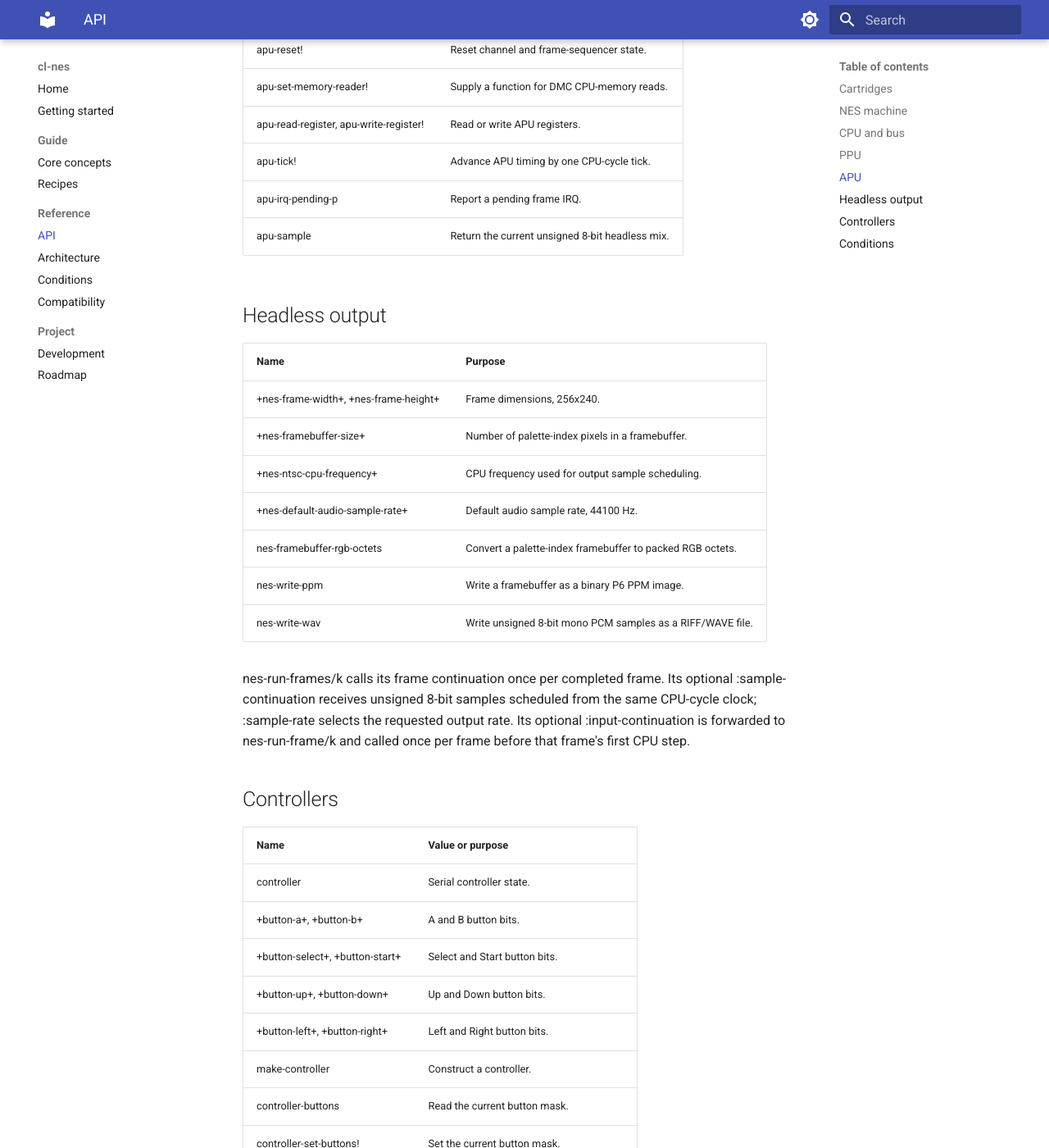
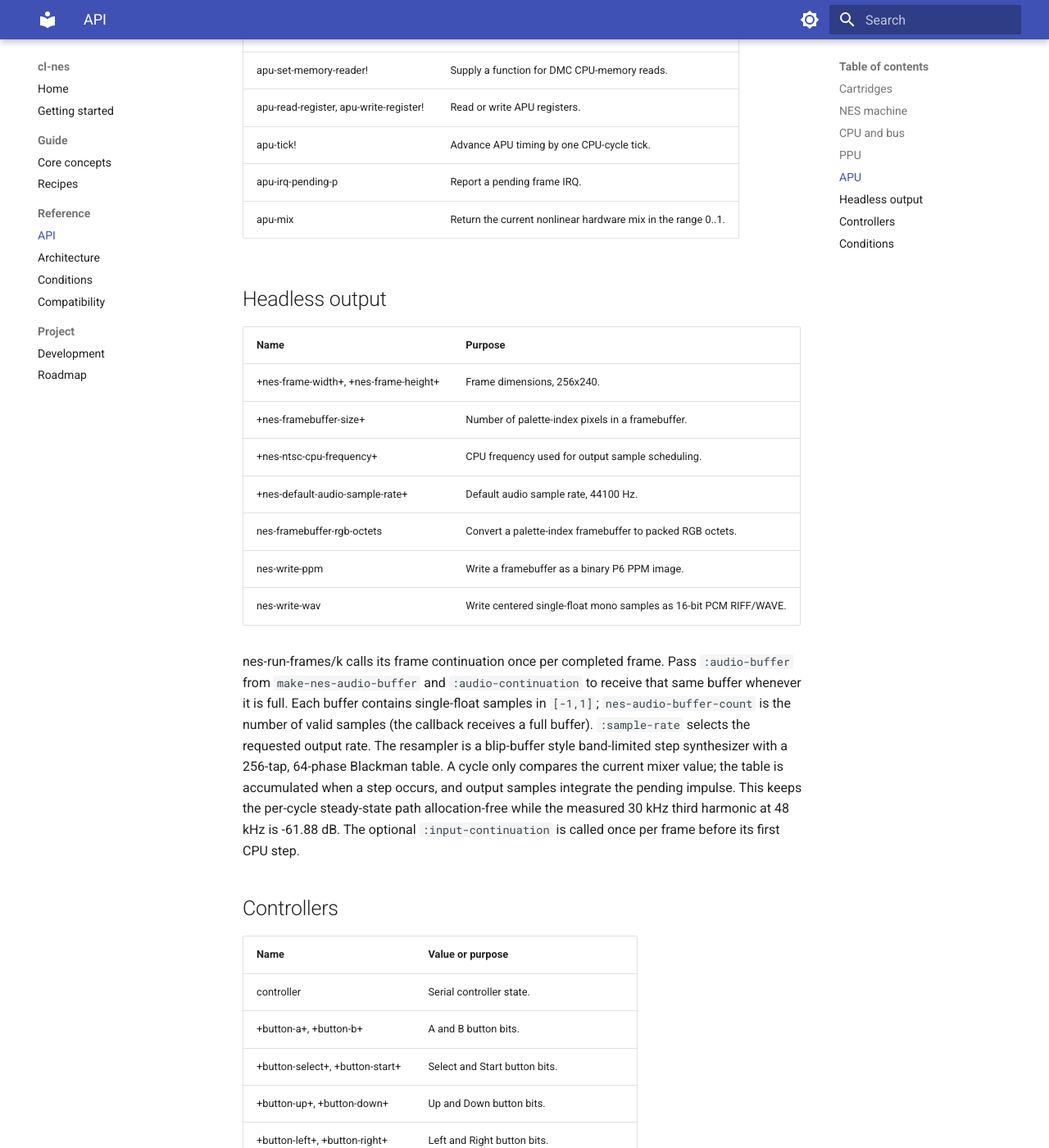
Before and after one commit to nerima-lisp/cl-nes, an MkDocs documentation site: the page built from docs/src/reference/api.md, in a window 1280 px wide and 1400 px high, scrolled down 3693 px. Shown: the whole window at 82% size. Built offline with MkDocs 1.6.1 and Material for MkDocs 9.7.7, drawn with Linux system fonts in a browser that asks for light colours; some of the changed text lies outside the part shown.

Commit message:
feat: add blip-buffer audio output API

```diff
--- a/docs/src/reference/api.md
+++ b/docs/src/reference/api.md
@@ -39,7 +39,7 @@ The mapper4-variant values are :mmc3 (default), :mmc6, and :mmc3-alt.
 | nes-reset! | Reset the machine. |
 | nes-step/k | Execute one CPU instruction and call a continuation with cycle count. |
 | nes-run-frame/k | Run until a frame is ready and call a continuation with the framebuffer. |
-| nes-run-frames/k | Run a number of frames and optionally call a continuation for each audio sample. |
+| nes-run-frames/k | Run frames and fill reusable fixed-size audio buffers through CPS. |
 
 The continuation passed to nes-step/k receives the final CPU-cycle count after
 DMA and interrupt clocks. The continuation passed to nes-run-frame/k receives
@@ -99,7 +99,7 @@ corresponding DMA stall and transfer.
 | apu-read-register, apu-write-register! | Read or write APU registers. |
 | apu-tick! | Advance APU timing by one CPU-cycle tick. |
 | apu-irq-pending-p | Report a pending frame IRQ. |
-| apu-sample | Return the current unsigned 8-bit headless mix. |
+| apu-mix | Return the current nonlinear hardware mix in the range 0..1. |
 
 ## Headless output
 
@@ -111,13 +111,21 @@ corresponding DMA stall and transfer.
 | +nes-default-audio-sample-rate+ | Default audio sample rate, 44100 Hz. |
 | nes-framebuffer-rgb-octets | Convert a palette-index framebuffer to packed RGB octets. |
 | nes-write-ppm | Write a framebuffer as a binary P6 PPM image. |
-| nes-write-wav | Write unsigned 8-bit mono PCM samples as a RIFF/WAVE file. |
+| nes-write-wav | Write centered single-float mono samples as 16-bit PCM RIFF/WAVE. |
 
-nes-run-frames/k calls its frame continuation once per completed frame. Its
-optional :sample-continuation receives unsigned 8-bit samples scheduled from
-the same CPU-cycle clock; :sample-rate selects the requested output rate. Its
-optional :input-continuation is forwarded to nes-run-frame/k and called once
-per frame before that frame's first CPU step.
+nes-run-frames/k calls its frame continuation once per completed frame. Pass
+`:audio-buffer` from `make-nes-audio-buffer` and `:audio-continuation` to
+receive that same buffer whenever it is full. Each buffer contains
+single-float samples in `[-1,1]`; `nes-audio-buffer-count` is the number of
+valid samples (the callback receives a full buffer). `:sample-rate` selects
+the requested output rate. The resampler is a blip-buffer style band-limited
+step synthesizer with a 256-tap, 64-phase Blackman table. A cycle only
+compares the current mixer value; the table is accumulated when a step occurs,
+and output samples integrate the pending impulse. This keeps the per-cycle
+steady-state path allocation-free while the measured 30 kHz third harmonic
+at 48 kHz is -61.88 dB. The
+optional `:input-continuation` is called once per frame before its first CPU
+step.
 
 ## Controllers
 
```
Also changed, not shown: 5 other files.
